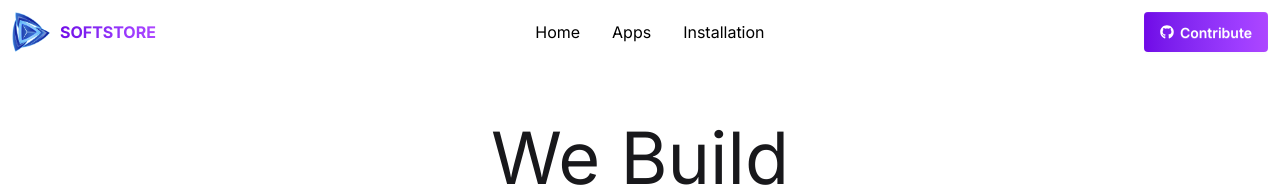
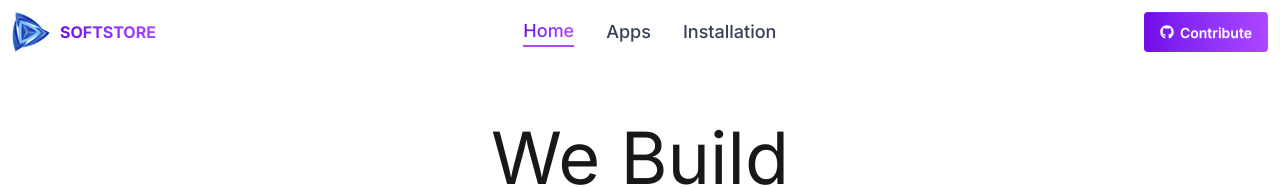
Before and after one commit to Opirajbhor/Opi-ph-assignment-08, a React (Vite) app: page / in a window 1280 px wide. Shown: the top 187 px of the page. Built offline with nearby package versions, Linux system fonts and the light colour scheme.

Commit message:
app details page fixed

```diff
--- a/package.json
+++ b/package.json
@@ -13,6 +13,7 @@
     "@tailwindcss/vite": "^4.1.14",
     "react": "^19.1.1",
     "react-dom": "^19.1.1",
+    "react-hot-toast": "^2.6.0",
     "react-icons": "^5.5.0",
     "react-router": "^7.9.3",
     "recharts": "^3.2.1",
--- a/src/Components/Appsdetails.jsx
+++ b/src/Components/Appsdetails.jsx
@@ -1,14 +1,25 @@
-import React from "react";
+import React, { useState } from "react";
 import { Link, useLoaderData, useParams } from "react-router";
 import { BarChart, Bar, ResponsiveContainer } from "recharts";
+import toast, { Toaster } from "react-hot-toast";
 
 const Appsdetails = () => {
   const { id } = useParams();
   const currentId = parseInt(id);
   const data = useLoaderData();
 
+  // data find
   const currentItem = data.find((item) => item.id === currentId);
-  console.log(currentItem.ratings);
+
+  // install button logic
+  const [isDisabled, setIsDisabled] =useState(false)
+  let btnInitialText = `Install Now (${currentItem.size} MB)`;
+  const [installBTn, setInstallBtn] = useState(btnInitialText);
+  const handleInstall = () => {
+    setInstallBtn("Installed")
+    setIsDisabled(true)
+    toast.success("Successfully Installed!");
+  };
 
   return (
     <div className="mx-[80px]">
@@ -72,20 +83,22 @@ const Appsdetails = () => {
             </div>
 
             {/* Install button */}
-            <button className="bg-[#00D390] cursor-pointer text-white w-240px text-center p-[20px] rounded-[4px]">
-              Install Now <span>{currentItem.size}MB</span>
+            <button disabled={isDisabled}
+              onClick={handleInstall}
+              className="bg-[#00D390] cursor-pointer text-white w-240px text-center p-[20px] rounded-[4px]"
+            >
+              {installBTn}
             </button>
           </div>
         </div>
 
         {/* Chart */}
 
-          <ResponsiveContainer width="100%" height="100%">
-            <BarChart width={150} height={40} data={currentItem.ratings}>
-              <Bar dataKey="uv" fill="#8884d8" />
-            </BarChart>
-          </ResponsiveContainer>
-
+        <ResponsiveContainer width="100%" height="100%">
+          <BarChart width={150} height={40} data={currentItem.ratings}>
+            <Bar dataKey="uv" fill="#8884d8" />
+          </BarChart>
+        </ResponsiveContainer>
 
         {/* Description */}
         <div>
@@ -95,6 +108,7 @@ const Appsdetails = () => {
           </p>
         </div>
       </div>
+      <Toaster />
     </div>
   );
 };
--- a/src/Components/Navbar.jsx
+++ b/src/Components/Navbar.jsx
@@ -1,20 +1,48 @@
 import React from "react";
 import { FaGithub } from "react-icons/fa";
 import { AiOutlineMenu } from "react-icons/ai";
-import { Link } from "react-router";
+import { Link, NavLink } from "react-router";
 
 const Items = (
   <div className="flex items-center gap-[32px]">
-    <Link to="/">
-      <h1>Home</h1>
-    </Link>
-    <Link to="/Apps">
-      {" "}
-      <h1>Apps</h1>
-    </Link>
-    <Link to="/Installation">
-      <h1>Installation</h1>
-    </Link>
+    <NavLink
+      to="/"
+      className={({ isActive }) =>
+        `text-lg font-medium ${
+          isActive
+            ? "border-b-2 border-purple-500 bg-gradient-to-r from-violet-700 to-purple-500 bg-clip-text text-transparent"
+            : "text-gray-700"
+        }`
+      }
+    >
+      Home
+    </NavLink>
+
+    <NavLink
+      to="/Apps"
+      className={({ isActive }) =>
+        `text-lg font-medium ${
+          isActive
+            ? "border-b-2 border-purple-500 bg-gradient-to-r from-violet-700 to-purple-500 bg-clip-text text-transparent"
+            : "text-gray-700"
+        }`
+      }
+    >
+      Apps
+    </NavLink>
+
+    <NavLink
+      to="/Installation"
+      className={({ isActive }) =>
+        `text-lg font-medium ${
+          isActive
+            ? "border-b-2 border-purple-500 bg-gradient-to-r from-violet-700 to-purple-500 bg-clip-text text-transparent"
+            : "text-gray-700"
+        }`
+      }
+    >
+      Installation
+    </NavLink>
   </div>
 );
 const Navbar = () => {
```
Also changed, not shown: 1 other file (tests, documents, lock files or other folders).
